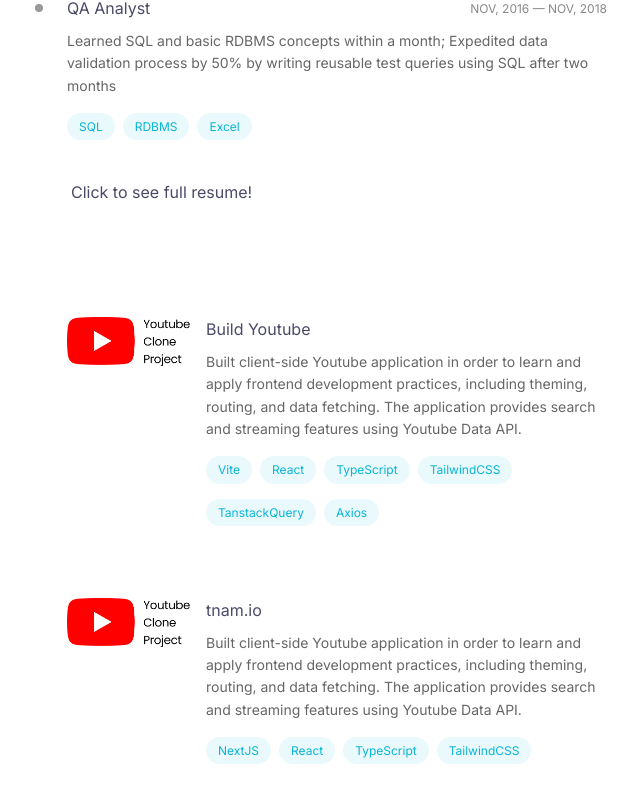
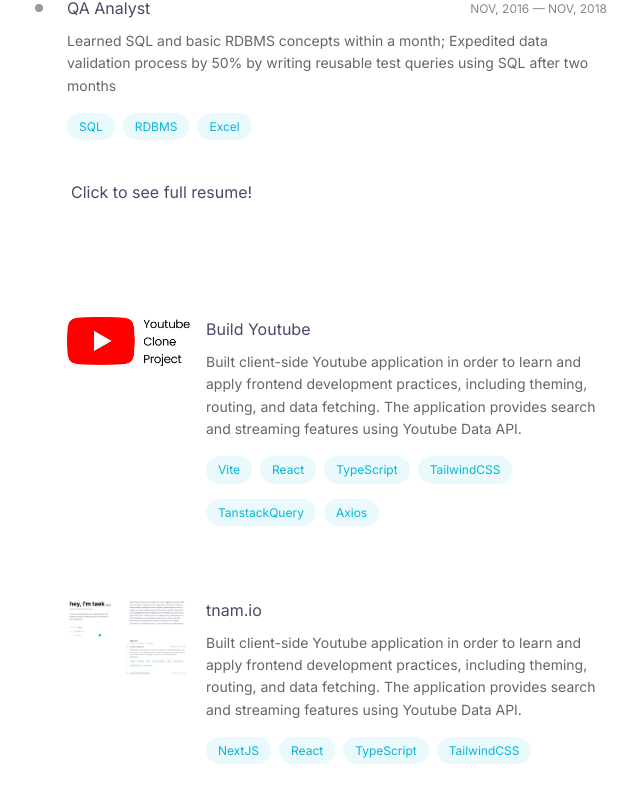
Before and after one commit to tnamdevnote/tnam.dev, a Next.js app: page /#about in a window 1280 px wide. Shown: the part 1168-1970 px from the top of the page, without its empty margins (593-1233 px from the left). Built offline with nearby package versions, Linux system fonts and the light colour scheme.

Commit message:
chore: clean up

```diff
--- a/app/components/cursor/cursor.tsx
+++ b/app/components/cursor/cursor.tsx
@@ -24,7 +24,7 @@
 
   return (
     <div
-      className="pointer-events-none fixed z-50 h-6 w-6 -translate-x-10 -translate-y-10 rounded-full bg-[#224290] mix-blend-exclusion"
+      className="pointer-events-none fixed z-50 h-6 w-6 -translate-x-10 -translate-y-10 rounded-full bg-primary-cyan-100"
       ref={cursorRef}
     ></div>
   );
--- a/app/globals.css
+++ b/app/globals.css
@@ -43,7 +43,7 @@
   -webkit-font-smoothing: antialiased;
   -moz-osx-font-smoothing: grayscale;
   scroll-behavior: smooth;
-  background-color: #fff;
+  background-color: #ffff;
 }
 
 * {
--- a/config.ts
+++ b/config.ts
@@ -72,7 +72,7 @@
       "TanstackQuery",
       "Axios",
     ],
-    url: "https://yt-demo.netlify.app/",
+    url: "https://github.com/tnamdevnote/youtube-clone",
     imgUrl: "/yc-mockup-light.png",
   },
   {
@@ -81,6 +81,6 @@
 routing, and data fetching. The application provides search and streaming features using Youtube Data API.`,
     techStack: ["NextJS", "React", "TypeScript", "TailwindCSS"],
     url: "/",
-    imgUrl: "/yc-mockup-light.png",
+    imgUrl: "/tnam.io.png",
   },
 ];
```
Also changed, not shown: public/tnam.io.png (added).
